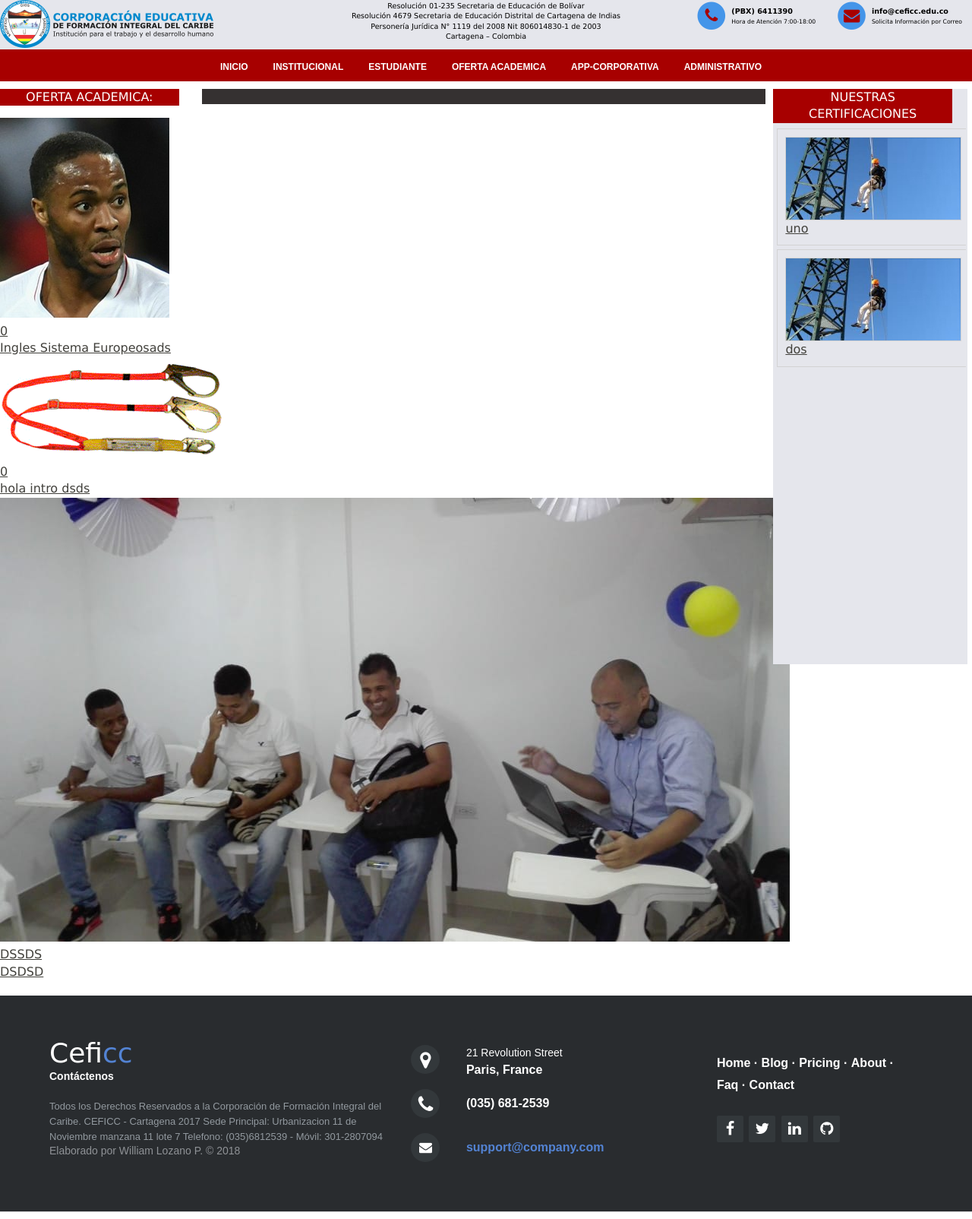
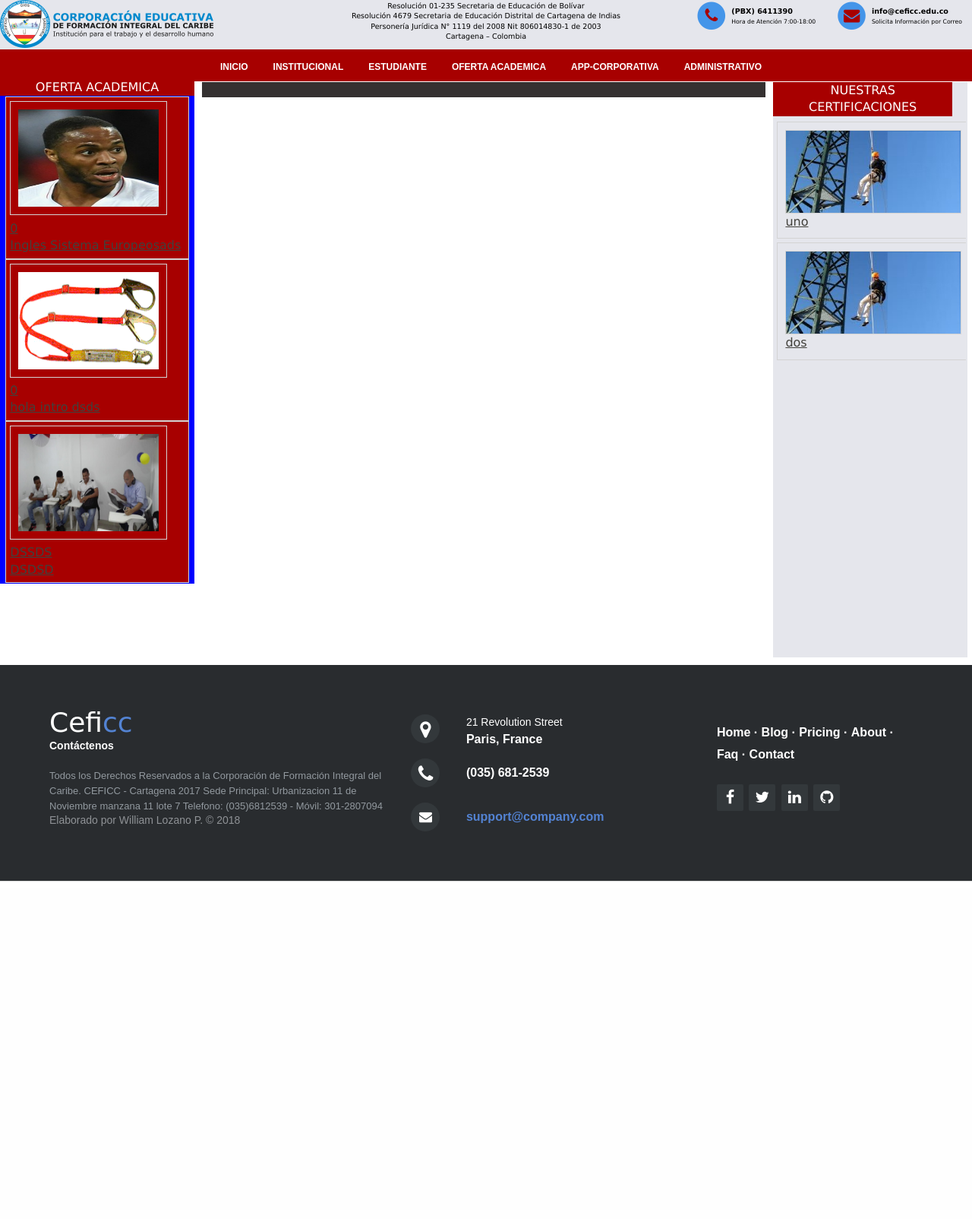
Before and after one commit to sowil6/soluciones_web, a PHP site: page /vista/catalogoform.php?Accion=1 in a window 1280 px wide. Shown: the whole page at 76% size. After the commit the page ends 1160 px from the top, so only its background shows below. Run offline with PHP 8.4, Linux system fonts and the light colour scheme; some libraries are stand-ins or nearby versions.

Commit message:
cambios08

```diff
--- a/Styles/CSSEstiloGeneral.css
+++ b/Styles/CSSEstiloGeneral.css
@@ -43,14 +43,14 @@ a:hover, a:active, a:focus { /* this group of selectors will give a keyboard nav
 	float: left;
 	width: 20%;
 	padding-bottom: 10px;
-	margin-top: 10px;
+	margin-top: 1px;
 }
 .contentCentro {
 	width: 58%;
 	float: left;
 	margin-left: 10px;
 	margin-right: 10px;
-	margin-top: 10px;
+	margin-top: 1px;
 }
 .Mastercentro{
 		width: 98%;
@@ -64,7 +64,7 @@ a:hover, a:active, a:focus { /* this group of selectors will give a keyboard nav
 	padding-right: 0;
 	padding-left: 0;
 	padding-bottom: 10px;
-	margin-top: 10px;
+	margin-top: 1px;
 }
 
 /*MASTER UNA COLUMNA*/
@@ -1065,14 +1065,14 @@ h1, h2, h3, h4, h5, h6, p {
 }
 .MasterColumIzq {
 	padding-bottom: 5px;
-	margin-top: 5px;
+	margin-top: 1px;
 }
 .contentCentro {
-	padding: 5px 0;
+	padding: 1px 0;
 	width: 59%;
 	margin-left: 5px;
 	margin-right: 5px;
-	margin-top: 5px;
+	margin-top: 1px;
 }
 .Mastercentro{
 
@@ -1080,7 +1080,7 @@ h1, h2, h3, h4, h5, h6, p {
 .sideColDer{
 	width: 19%;
 	padding-bottom: 5px;
-	margin-top: 5px;
+	margin-top: 1px;
 }
 .TituloColumnas {
    background-color:blue;
--- /dev/null
+++ b/Styles/_notes/dwsync.xml
@@ -0,0 +1,4 @@
+<?xml version="1.0" encoding="utf-8" ?>
+<dwsync>
+<file name="CSSEstiloGeneral.css" server="C:/xampp/htdocs/soluciones-web/" local="131861683336177423" remote="131861683330000000" Dst="0" />
+</dwsync>
--- /dev/null
+++ b/Styles/cssIncludeColIzquierda.css
@@ -0,0 +1,67 @@
+
+/*Estilos IncludeOferta Academica*/
+
+.divMenuIzquierdo{
+	background-color:#D3D3D3;
+	padding-top:1px;
+
+	}
+.divTituloOfertaAcademica {
+	width: 100%;
+  /* background-color:red;*/
+   background-color:#a70000 !important;
+    text-align:center;
+
+ /*   justify-content: center;
+    align-content: center;
+    flex-direction: column;
+position: relative;*/
+
+ }
+.divTituloOfertaAcademica p{
+color:#FFFFFF;
+
+margin-top:-5px;
+margin-bottom:0;
+
+/*position: relative;
+*/
+
+ }
+.ulIncludeOferta {
+position: relative;
+   background-color:blue;
+	width: 100%;
+
+	list-style: none;
+	padding: 1px;
+	margin: auto;
+	/*	box-sizing: border-box;
+*/	flex-wrap: wrap;
+	justify-content: center;
+	display:flex;/* y justify-content: center ayudan a centrar el menu*/
+}
+.ulIncludeOferta li {
+	   background-color:#a70000 !important;
+	width:95%;
+	/*margin: 2px;separacion entre imagenes*/
+	border: 1px solid #D3D3D3; /*LightGray */
+padding:5px; /*ayuda a separar los marcos*/
+
+}
+.ulIncludeOferta embed {
+	width: 90%;
+	height: 150px;
+	border: 1px solid #D3D3D3; /*LightGray */
+padding:10px;/*Pone marco a la imagen*/
+}
+
+.includeOfertaimagenoVideo {
+	width: 90%;
+	height: 150px;
+	border: 1px solid #D3D3D3; /*LightGray */
+padding:10px;/*Pone marco a la imagen*/
+}
+.ulIncludeOferta a {
+	color:white;
+}
--- /dev/null
+++ b/Templates/_notes/dwsync.xml
@@ -0,0 +1,4 @@
+<?xml version="1.0" encoding="utf-8" ?>
+<dwsync>
+<file name="plantillaBase.dwt.php" server="C:/xampp/htdocs/soluciones-web/" local="131861680705305128" remote="131861680700000000" Dst="0" />
+</dwsync>
--- /dev/null
+++ b/includes/_notes/dwsync.xml
@@ -0,0 +1,4 @@
+<?xml version="1.0" encoding="utf-8" ?>
+<dwsync>
+<file name="includecolizquierda.php" server="C:/xampp/htdocs/soluciones-web/" local="131861225451067165" remote="131861225450000000" Dst="0" />
+</dwsync>
--- a/includes/includecolizquierda.php
+++ b/includes/includecolizquierda.php
@@ -3,13 +3,17 @@
 <head>
 <meta charset="utf-8">
 <title>Documento sin título</title>
-<link href="../Styles/CSSEstiloGeneral.css" rel="stylesheet" type="text/css">
+<!--<link href="../Styles/cssIncludeColIzquierda.css" rel="stylesheet" type="text/css">-->
+<link rel="stylesheet" type="text/css" href="../Styles/cssIncludeColIzquierda.css">
 </head>
 
 <body>
 <div class="divMenuIzquierdo">
-   <div class="TituloColumnas">
-      <p> OFERTA ACADEMICA:</p>
+  <div class="divTituloOfertaAcademica">
+<p>OFERTA ACADEMICA</p>
+
+
+
 </div>
          <?php
 
```
